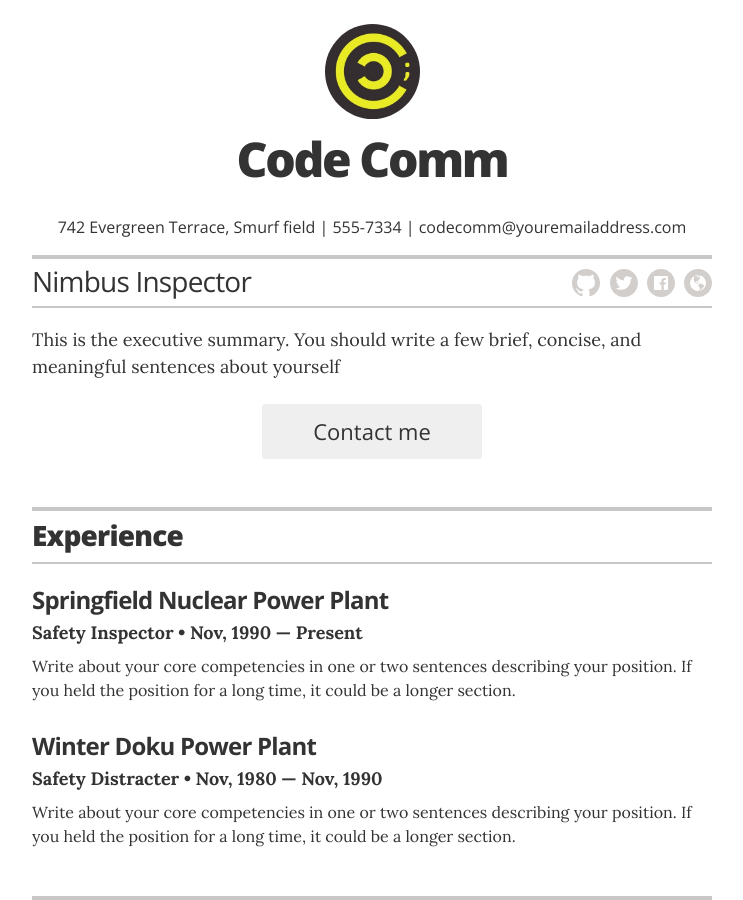
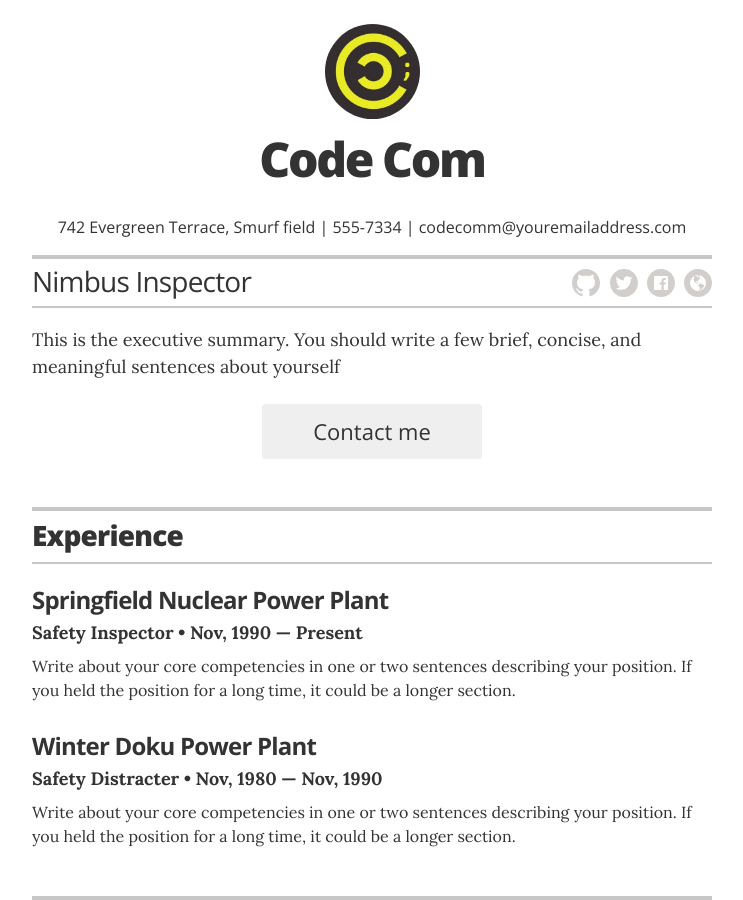
Before and after one commit to KeenWarrior/resume-generator, a Jekyll site: the page built from index.html, in a window 1280 px wide and 900 px high. Shown: the whole window, without its empty margins (268-1011 px from the left). Built offline with Jekyll 4.4.1, drawn with Linux system fonts in a browser that asks for light colours.

Commit message:
test commit

```diff
--- a/_data/about.yml
+++ b/_data/about.yml
@@ -1,6 +1,6 @@
 # Lines starting with '#' in yml files are commented and will not affect data
 
-name:          "Code Comm"
+name:          "Code Com"
 summary:       "This is the executive summary. You should write a few brief, concise, and meaningful sentences about yourself"
 image:         "avatar.jpg"
 avatar:        "true"
```
